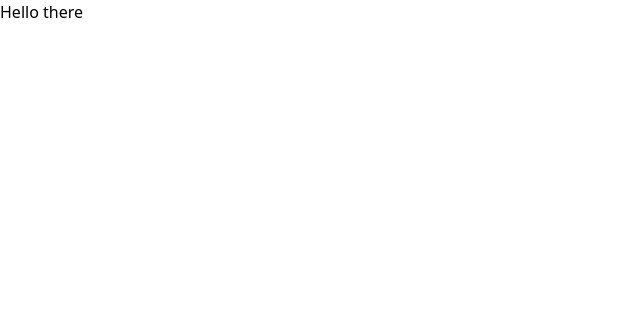
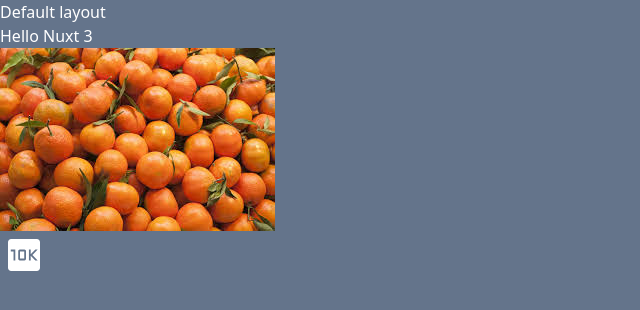
Before and after one commit to schradermade/nuxt-practice, a Nuxt app: page / in a window 1280 px wide. Shown: the top 310 px of the page, without its empty margins (0-640 px from the left). Built offline with nearby package versions, Linux system fonts and the light colour scheme.

Commit message:
add practice components

```diff
--- a/app.vue
+++ b/app.vue
@@ -1,5 +1,7 @@
 <template>
   <div>
-    Hello there
+    <NuxtLayout>
+      <NuxtPage />
+    </NuxtLayout>
   </div>
 </template>
--- /dev/null
+++ b/components/Alert.vue
@@ -0,0 +1,5 @@
+<script setup></script>
+
+<template>
+  <div class="Alert bg-green-500 rounded px-2 py-1 text-white">This is an alert component</div>
+</template>
--- /dev/null
+++ b/components/Header.vue
@@ -0,0 +1,8 @@
+<script setup></script>
+
+<template>
+  <div class="ProfileHeader">Header</div>
+  <!-- <ProfileHeaderAvatar /> -->
+</template>
+
+<!-- <style lang='scss'></style> -->
--- /dev/null
+++ b/components/Icons/Bell.vue
@@ -0,0 +1,9 @@
+<template>
+  <svg xmlns="http://www.w3.org/2000/svg" width="3em" height="3em" viewBox="0 0 24 24"><path fill="currentColor" d="M6.77 14.692h.884V9.308h-2.27v.884H6.77zm3.115 0h2.346q.328 0 .549-.22q.22-.22.22-.549v-3.846q0-.329-.22-.549t-.55-.22H9.886q-.33 0-.55.22t-.22.549v3.846q0 .329.22.549t.55.22m.115-.884v-3.616h2.116v3.616zm4.462.884h.884v-2.365l2.289 2.365h1.211l-2.634-2.73l2.634-2.654h-1.173l-2.327 2.327V9.308h-.884zM5.616 20q-.691 0-1.153-.462T4 18.384V5.616q0-.691.463-1.153T5.616 4h12.769q.69 0 1.153.463T20 5.616v12.769q0 .69-.462 1.153T18.384 20z"></path></svg>
+</template>
+
+<script>
+export default {
+  name: 'MaterialSymbolsLight10k'
+}
+</script>
--- /dev/null
+++ b/components/Profile/Header/Avatar.vue
@@ -0,0 +1,7 @@
+<script setup></script>
+
+<template>
+  <div class="ProfileHeaderAvatar">Avatar of Profile Header</div>
+</template>
+
+<!-- <style lang='scss'></style> -->
--- /dev/null
+++ b/components/Profile/Header/index.vue
@@ -0,0 +1,7 @@
+<script setup></script>
+
+<template>
+  <div>Profile Header</div>
+</template>
+
+<!-- <style lang='scss'></style> -->
--- /dev/null
+++ b/components/Profile/index.vue
@@ -0,0 +1,8 @@
+<script setup></script>
+
+<template>
+  <div>
+  </div>
+</template>
+
+<!-- <style lang='scss'></style> -->
--- /dev/null
+++ b/layouts/custom.vue
@@ -0,0 +1,6 @@
+<template>
+  <div class="CustomLayout text-white bg-blue-500 h-screen">
+    <p>Custom layout</p>
+    <slot />
+  </div>
+</template>
--- /dev/null
+++ b/layouts/default.vue
@@ -0,0 +1,6 @@
+<template>
+  <div class="DefaultLayout text-white bg-slate-500 h-screen">
+    <p>Default layout</p>
+    <slot />
+  </div>
+</template>
--- a/nuxt.config.ts
+++ b/nuxt.config.ts
@@ -3,7 +3,7 @@ import { resolve } from 'path';
 
 export default defineNuxtConfig({
   alias: {
-    '@': resolve(__dirname, '/'),
+    assets: "/<rootDir>/assets"
   },
   compatibilityDate: '2024-04-03',
   devtools: { enabled: true },
--- /dev/null
+++ b/pages/custom.vue
@@ -0,0 +1,11 @@
+<script setup>
+  definePageMeta({
+    layout: "custom"
+  })
+</script>
+
+<template>
+  <div class="Custom Page">
+    Custom Page
+  </div>
+</template>
--- /dev/null
+++ b/pages/index.vue
@@ -0,0 +1,9 @@
+<template>
+  <div class="Main">
+    <h1>Hello Nuxt 3</h1>
+    <img src='/orange1.jpeg' alt='orange 1!' />
+    <IconsBell />
+    <!-- <img src='@/assets/orange2.jpeg' alt='orange 12!' /> -->
+
+  </div>
+</template>
```
Also changed, not shown: public/orange1.jpeg (added), public/orange2.jpeg (added).
